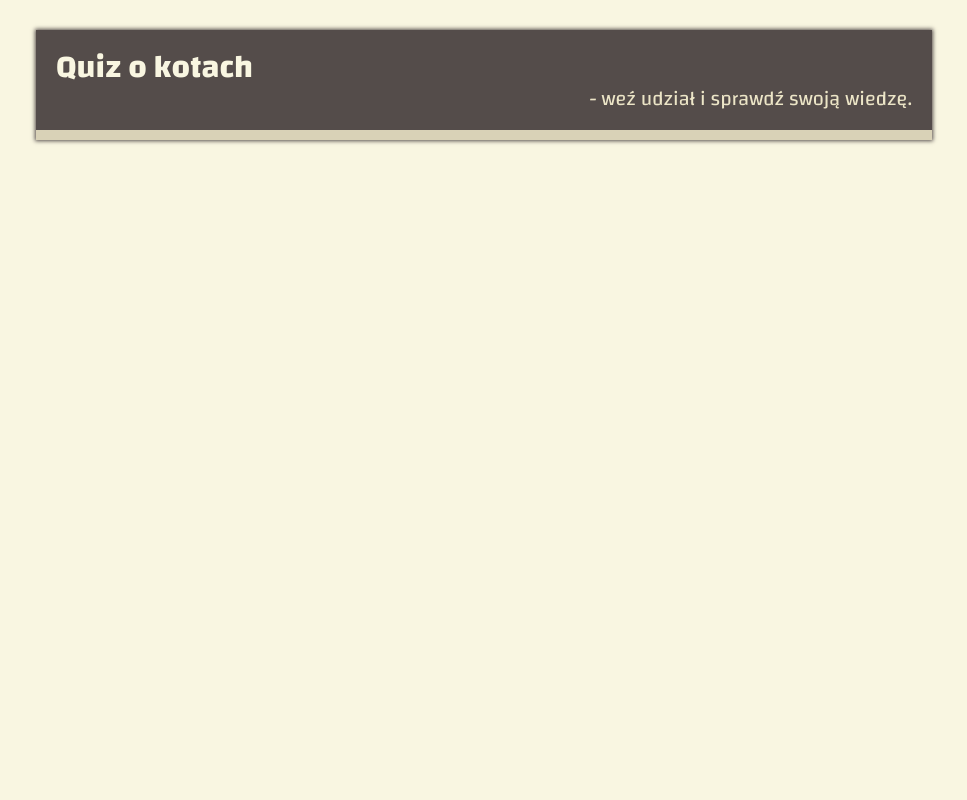
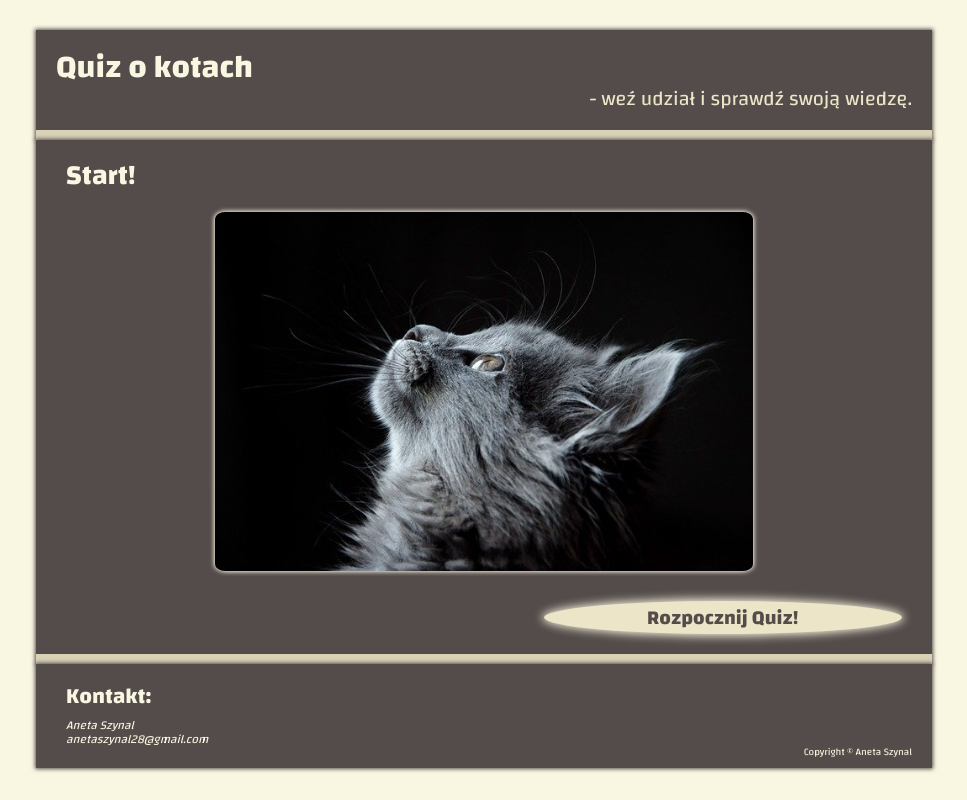
Before and after one commit to anetaszynal/cat_quiz, a React (Create React App) app: page / in a window 1280 px wide. Shown: the whole page, without its empty margins (156-1123 px from the left). Built offline with nearby package versions, Linux system fonts and the light colour scheme.

Commit message:
feat(Footer):  add component with styles

```diff
--- a/src/App.js
+++ b/src/App.js
@@ -1,6 +1,8 @@
 import React from "react";
 import "./App.css";
 import { Header } from "./components/Header";
+import { Article } from "./components/Article";
+import { Footer } from "./components/Footer";
 
 function App() {
   return (
@@ -9,6 +11,8 @@
         title="Quiz o kotach"
         additionalContent="- weź udział i sprawdź swoją wiedzę."
       />
+      <Article />
+      <Footer title="Kontakt:" />
     </div>
   );
 }
--- /dev/null
+++ b/src/components/Footer/Footer.jsx
@@ -0,0 +1,14 @@
+import React from "react";
+import { Container, Title, Adress, Paragraph } from "./styled";
+
+export const Footer = ({ title }) => (
+  <Container>
+    <Title>{title}</Title>
+    <Adress>
+      Aneta Szynal
+      <br />
+      anetaszynal28@gmail.com
+    </Adress>
+    <Paragraph>Copyright &copy; Aneta Szynal</Paragraph>
+  </Container>
+);
--- /dev/null
+++ b/src/components/Footer/index.js
@@ -0,0 +1 @@
+export * from "./Footer";
--- /dev/null
+++ b/src/components/Footer/styled.js
@@ -0,0 +1,31 @@
+import styled from "styled-components";
+
+export const Container = styled.footer`
+  background-color: rgb(84, 76, 74);
+  box-shadow: 0px 0px 4px 1px rgb(84, 76, 74);
+`;
+
+export const Title = styled.h2`
+  margin: 0;
+  padding: 20px 20px 0px 30px;
+  color: rgb(249, 246, 225);
+  font-size: 22px;
+
+  @media (max-width: 400px) {
+    font-size: 15px;
+  }
+`;
+
+export const Adress = styled.address`
+  padding: 10px 20px 0px 30px;
+  color: rgb(249, 246, 225);
+  font-size: 12px;
+`;
+
+export const Paragraph = styled.p`
+  margin: 0;
+  padding: 0px 20px 10px 0px;
+  color: rgb(249, 246, 225);
+  font-size: 10px;
+  text-align: right;
+`;
```
